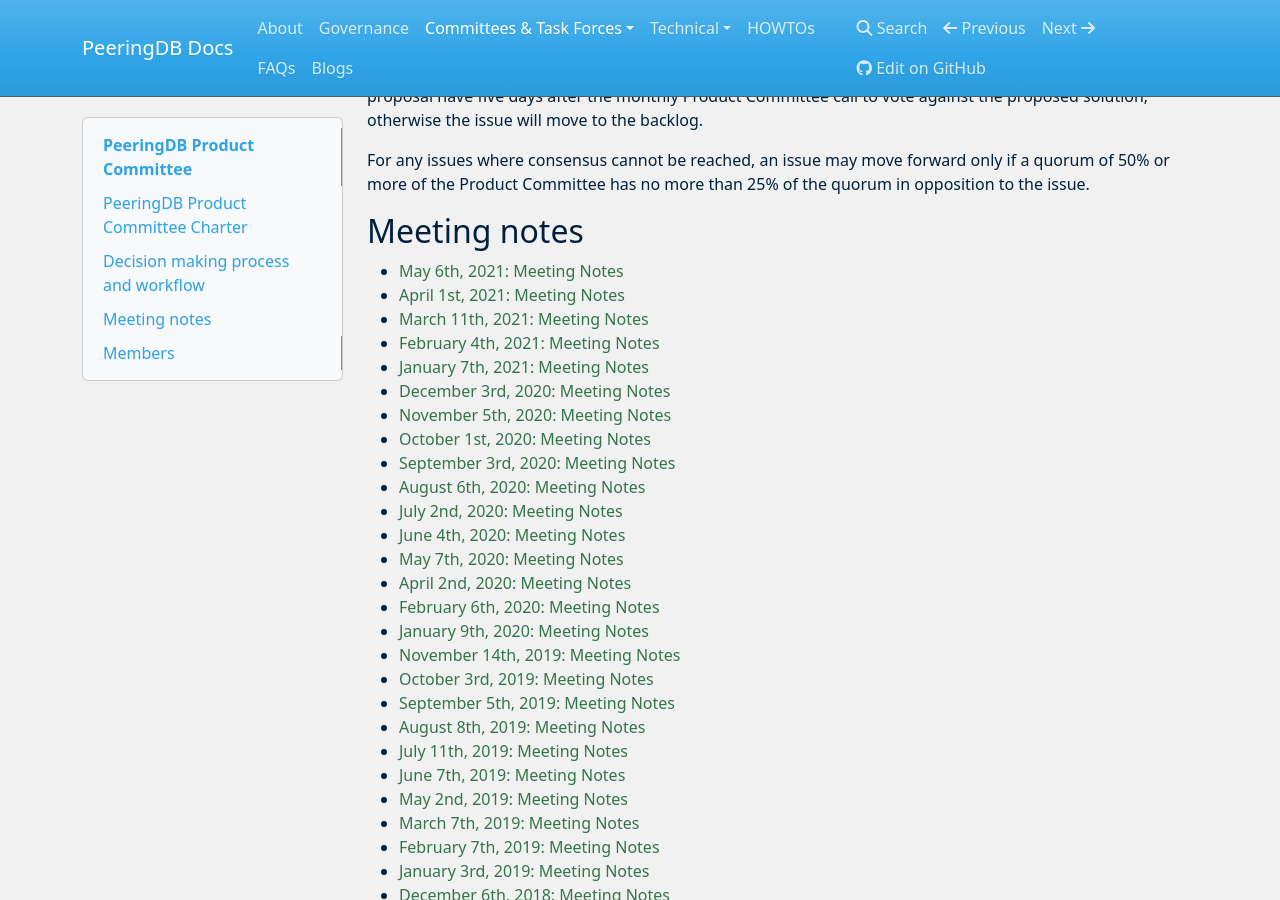
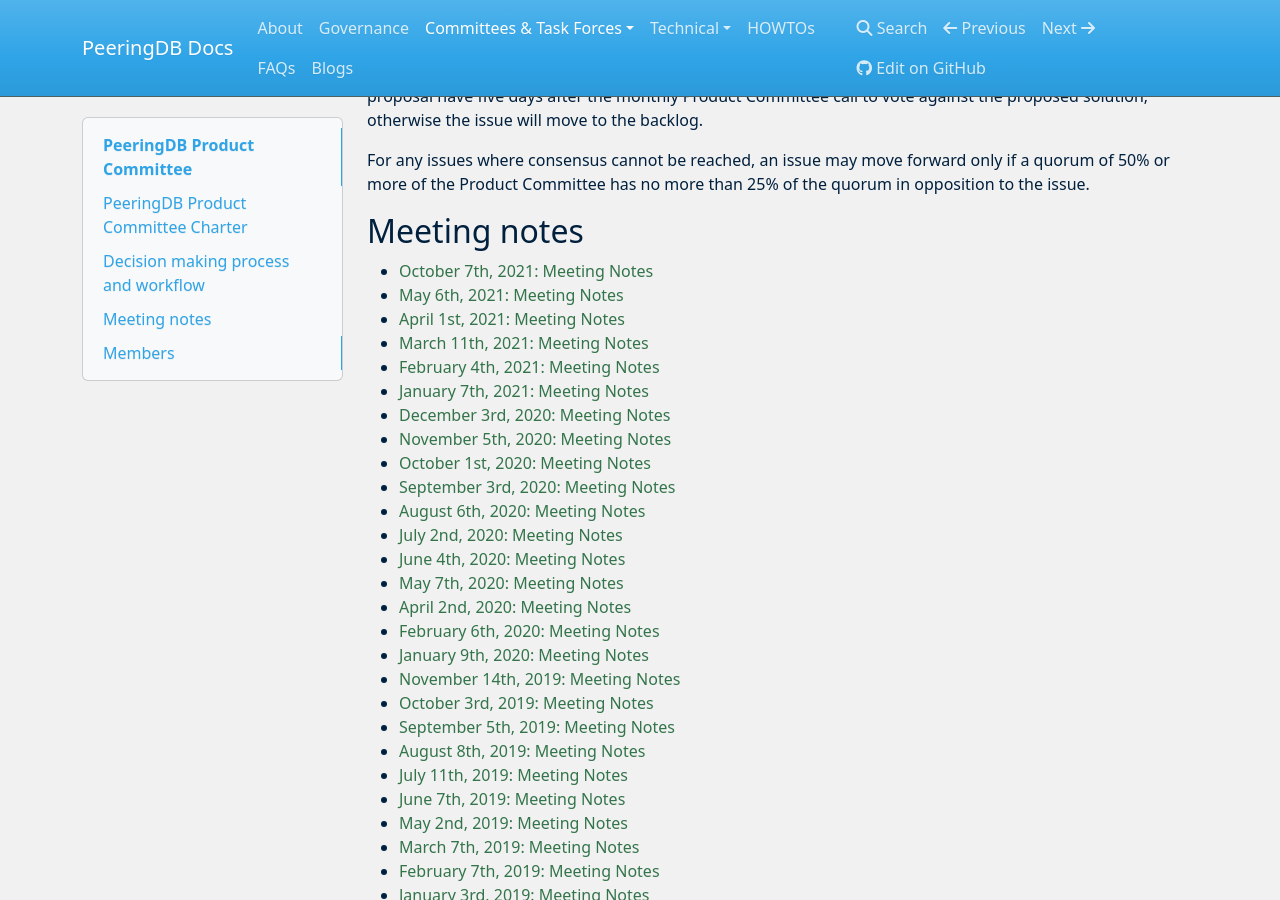
Before and after one commit to peeringdb/docs, an MkDocs documentation site: the page built from docs/committee/product/index.md, in a window 1280 px wide and 900 px high, scrolled down 2499 px. Built offline with MkDocs 1.6.1, drawn with Linux system fonts in a browser that asks for light colours; nearby versions of some CDN libraries.

Commit message:
Link 2021-10-07_Product_Committee_Notes.pdf meeting notes.

```diff
--- a/docs/committee/product/index.md
+++ b/docs/committee/product/index.md
@@ -9,6 +9,7 @@
 
 ## Meeting notes
 
+- [October 7th, 2021: Meeting Notes](notes/2021-10-07_Product_Committee_Notes.pdf)
 - [May 6th, 2021: Meeting Notes](notes/2021-05-06_Product_Committee_Notes.pdf)
 - [April 1st, 2021: Meeting Notes](notes/2021-04-01_Product_Committee_Notes.pdf)
 - [March 11th, 2021: Meeting Notes](notes/2021-03-11_Product_Committee_Notes.pdf)
```
